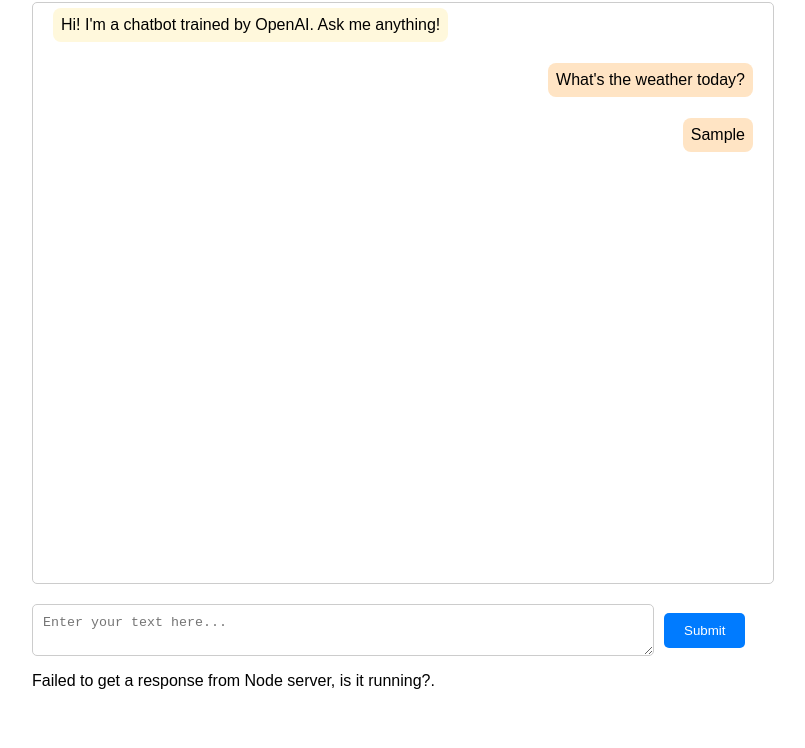
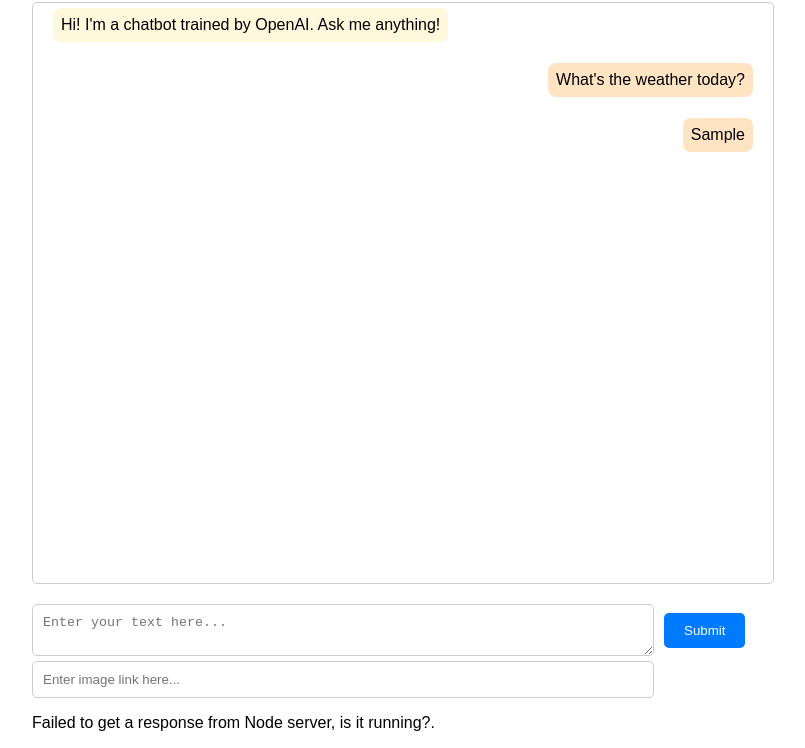
Before and after one commit to vlachvojta/openai_demo_node_js, a website: page public/index.html in a window 1280 px wide. Both pictures are taken after typing "Sample" into the empty fields and a click on the button "Submit". Shown: the part 76-824 px from the top of the page, without its empty margins (237-1042 px from the left). Before the commit the page ends 800 px from the top, so only its background shows below. Drawn offline with Linux system fonts and the light colour scheme; no server answers.

Commit message:
Add vision capabilities (via image link, not sending the image yet)

```diff
--- a/public/index.html
+++ b/public/index.html
@@ -17,9 +17,11 @@
       </div>
     </div>
     <div style="display: flex; align-items: center;">
-      <textarea id="textInput" placeholder="Enter your text here..."></textarea>
+      <textarea id="textInput" class="input" placeholder="Enter your text here..."></textarea>
       <button id="btnSubmit" onclick="submitAndFetchResponse()">Submit</button>
     </div>
+    <!-- Add input for image link -->
+    <input type="text" class="input" id="imageInput" placeholder="Enter image link here...">
     <p id="status"></p>
   </div>
 
--- a/public/index.js
+++ b/public/index.js
@@ -5,12 +5,14 @@ async function submitAndFetchResponse() {
     // Handle submit
     const userInput = document.getElementById('textInput').value;
     console.log('Trying to send input to OpenAI API:', userInput);
-    add_message(userInput, 'user');
     document.getElementById('status').innerText = '...getting response...';
     document.getElementById('textInput').value = ''; // Clear the input field
 
     var conversation = get_conversation();
+    conversation.push(get_last_message());
+
     // console.log('Conversation:', conversation);  // print the whole conversation if needed
+    add_message(userInput, 'user');
     console.log('Last message:', conversation[conversation.length - 1]);
 
     // Send the input to the server
@@ -35,7 +37,7 @@ async function submitAndFetchResponse() {
 }
 
 // Add a message to the chat log
-function add_message(message, role) {
+function add_message(message, role, image_url=null) {
     // Add a message packed in a new div and p element
     // Resulting in a structure like this:
     // <div class="{role}">
@@ -46,7 +48,7 @@ function add_message(message, role) {
     new_message_div.className = role;
 
     var new_message = document.createElement('p');
-    new_message.innerText = message;
+    new_message.innerText = message + (image_url ? '\n' + image_url.substring(0, 30) + '...' : ''); // Show only the first 30 characters of the image URL
     new_message.className = role;
     new_message_div.appendChild(new_message);
 
@@ -72,6 +74,32 @@ function get_conversation() {
     return conversation;
 }
 
+// Get the last message from the conversation history
+function get_last_message() {
+    var userInput = document.getElementById('textInput').value;
+    var imageInput = document.getElementById('imageInput').value;
+    var content;
+
+    if (imageInput) {
+        content = [
+            { type: 'text', text: userInput },
+            {
+                type: 'image_url',
+                image_url: {
+                    url: imageInput
+                }
+            }
+        ];
+    } else {
+        content = userInput;
+    }
+
+    return {
+        role: 'user',
+        content: content
+    };
+}
+
 // Enable submitting input by pressing Enter (without Shift)
 var input = document.getElementById("textInput");
 input.addEventListener("keypress", function(event) {
--- a/public/styles.css
+++ b/public/styles.css
@@ -48,13 +48,16 @@ p.assistant {
   margin-top: 5px;
   margin-bottom: 5px;
 }
-#textInput {
+.input {
   padding: 10px;
   border: 1px solid #ccc;
   border-radius: 5px;
   width: 600px;
   margin-right: 10px;
   resize: vertical;
+}
+#imageInput {
+  margin-top: 5px;
 }
 #btnSubmit {
   padding: 10px 20px;
--- a/server.js
+++ b/server.js
@@ -36,7 +36,7 @@ app.post('/api/openai', async (req, res) => {
     try {
         const completion = await openai.chat.completions.create({
             messages: messages,
-            model: "gpt-3.5-turbo",
+            model: "gpt-4o",
         });
         answer = completion.choices[0].message.content;
         console.log('GPT:', answer);
```
Also changed, not shown: openai-test-in-terminal-vision.mjs (indentation only).
